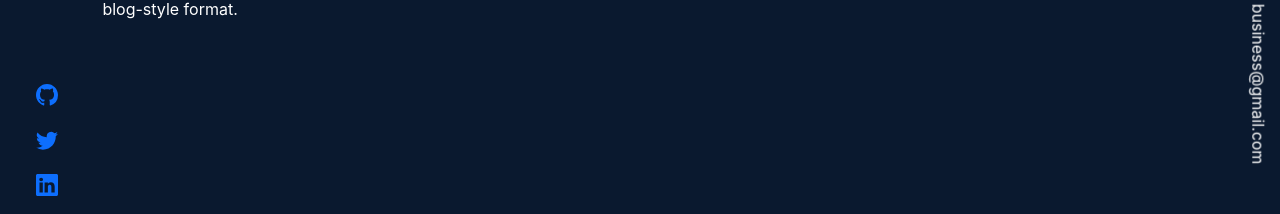
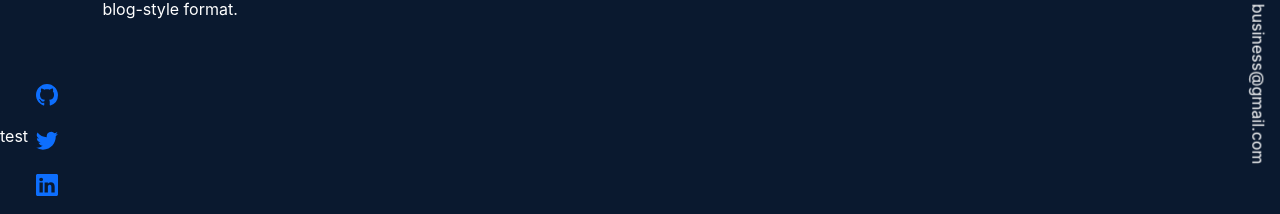
Before and after one commit to Zach-Trani/portfolio, a React (Create React App) app: page / in a window 1280 px wide. Shown: the part 445-659 px from the top of the page. Built offline with nearby package versions, Linux system fonts and the light colour scheme; the HTML template or start-up script is replaced by a standard one.

Commit message:
Feat: Add footer test

```diff
--- a/src/App.tsx
+++ b/src/App.tsx
@@ -1,12 +1,14 @@
 import React from "react";
 import { Navbar } from "./Components/Layout/Navbar";
 import { Greeting } from "./Components/Layout/Greeting";
+import { Footer } from "./Components/Layout/Footer";
 
 function App() {
   return (
     <div className="App">
       <Navbar />
       <Greeting />
+      <Footer />
     </div>
   );
 }
--- /dev/null
+++ b/src/Components/Layout/Footer.tsx
@@ -0,0 +1,5 @@
+export const Footer = () => {
+    return (
+        <div>test</div>
+    );
+};
```
